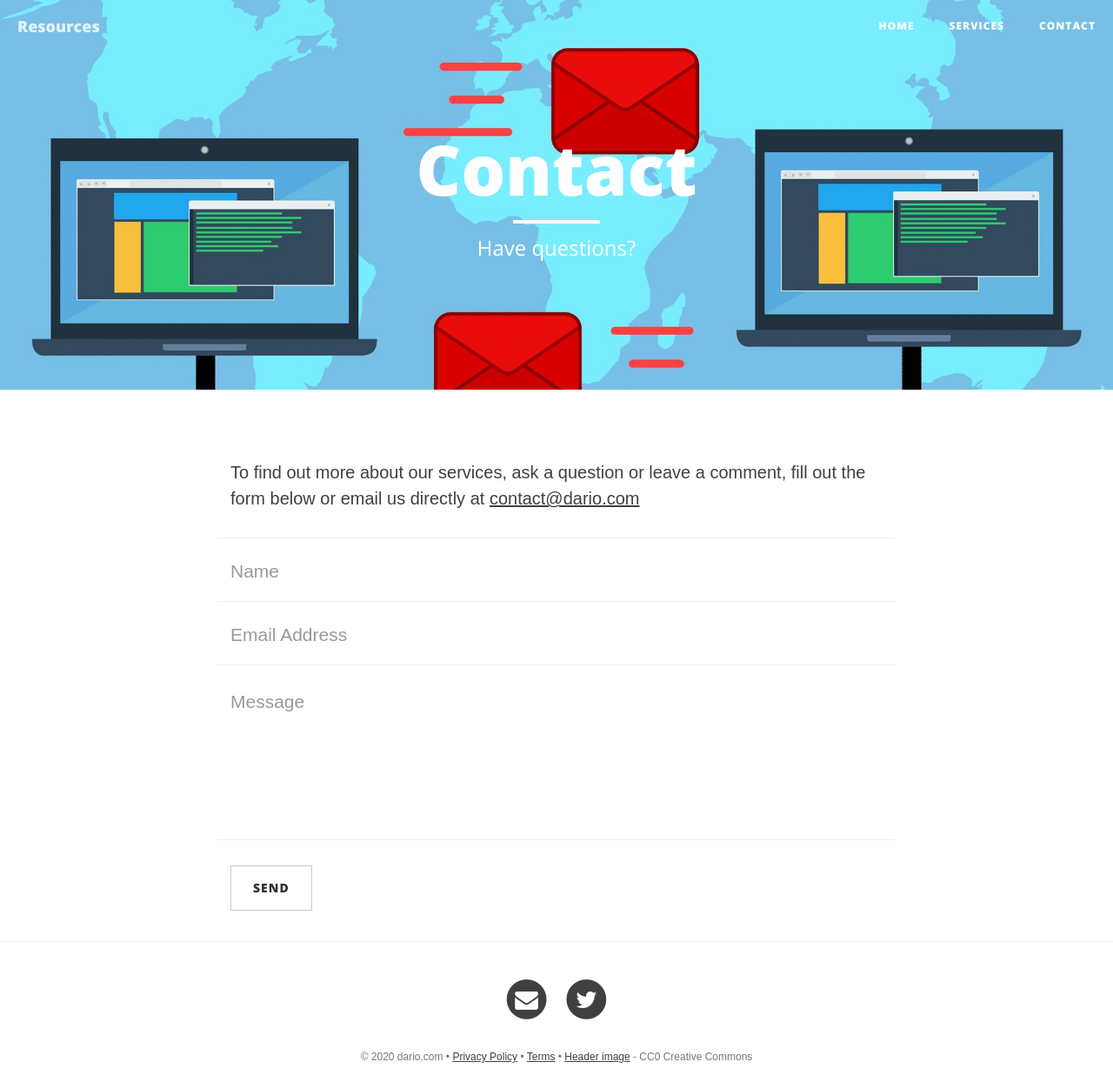
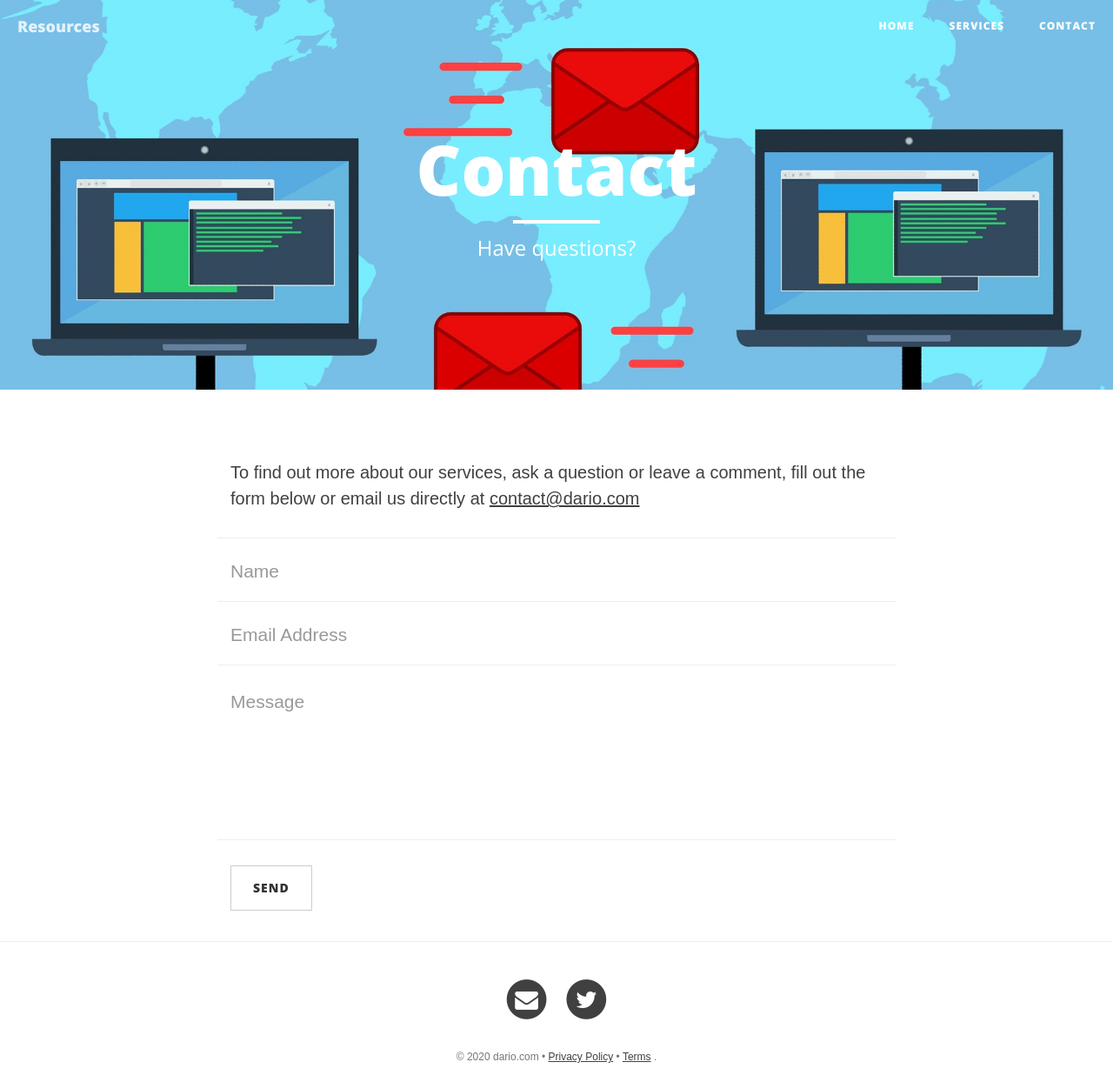
Before and after one commit to riod4/resources, a Jekyll site: the page built from contact.html, in a window 1280 px wide. Shown: the whole page at 87% size. Built offline with Jekyll 4.4.1, drawn with Linux system fonts in a browser that asks for light colours; nearby versions of some CDN libraries.

Commit message:
2020-06-13 update footer info

```diff
--- a/contact.html
+++ b/contact.html
@@ -6,8 +6,8 @@ description: "Have questions?"
 header-img: "img/contact.jpg"
 header-title:
 header-author:
-header-credit-link: https://pixabay.com/en/contact-us-e-mail-contact-business-2418235/
-header-license: CC0 Creative Commons
+header-credit-link:
+header-license:
 ---
 
 <p>To find out more about our services, ask a question or leave a comment, fill out the form below or email us directly at <a href="mailto:{{ site.email }}">{{ site.email }}</a></p>
```
